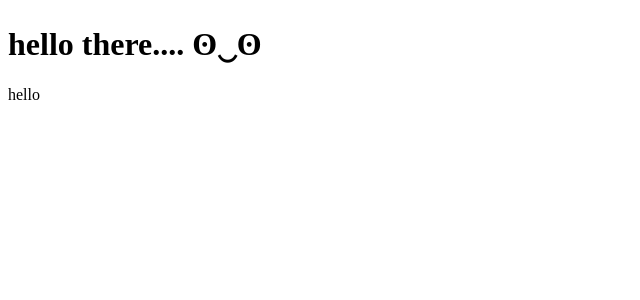
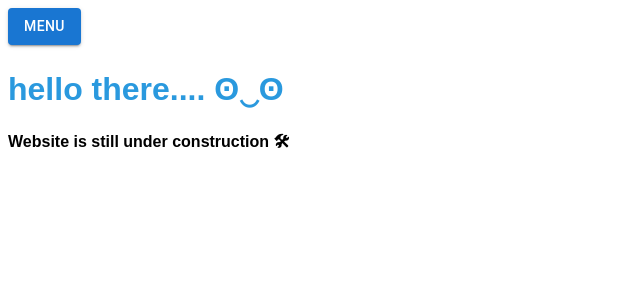
Before and after one commit to iamcrjones/watchi, a React (Create React App) app: page / in a window 1280 px wide. Shown: the top 300 px of the page, without its empty margins (0-640 px from the left). Built offline with nearby package versions, Linux system fonts and the light colour scheme.

Commit message:
initial packages installed. Drawer and theme toggle added

```diff
--- a/src/components/App.js
+++ b/src/components/App.js
@@ -1,14 +1,34 @@
-import React from 'react'
-import About from './About.js'
+import React, { useState } from 'react'
+import { ThemeProvider } from 'styled-components';
+import {lightTheme, darkTheme, GlobalStyles } from './styled/Global.style.js';
+import LightModeIcon from '@mui/icons-material/LightMode';
+import NightlightIcon from '@mui/icons-material/Nightlight';
+import NavDrawer from './Drawer.js';
 
 
 const App = () => {
+  const [theme, setTheme] = useState('light')
+
+  const themeToggle = () => {
+    theme === 'light' ? setTheme('dark') : setTheme('light')
+  }
+
+  const iconToggle = () => {
+    if(theme === 'light'){
+      return <NightlightIcon fontSize="large"/>
+    }else {
+      return <LightModeIcon fontSize="large"/>
+    }
+  }
   return (
-    <div >
-      <h1>hello there.... ʘ‿ʘ</h1>
-      <About />
-    </div>
+    <>
+      <ThemeProvider theme={theme === 'light' ? lightTheme : darkTheme}>
+        <GlobalStyles />
+        <NavDrawer toggle={themeToggle} icon={iconToggle}/>
+        <h1>hello there.... ʘ‿ʘ</h1>
+        <h4>Website is still under construction 🛠</h4>
+      </ThemeProvider>
+    </>
   )
-}
-
+  }
 export default App
--- a/src/components/Drawer.js
+++ b/src/components/Drawer.js
@@ -1,9 +1,69 @@
-const Drawer = () => {
-    return(
-        <>
-            <p> hello </p>
-        </>
-    )
+import * as React from 'react';
+import Box from '@mui/material/Box';
+import Drawer from '@mui/material/Drawer';
+import Button from '@mui/material/Button';
+
+import Divider from '@mui/material/Divider';
+export default function NavDrawer({toggle, icon}) {
+  const [state, setState] = React.useState({
+    right: false
+  });
+
+  const themeIcon = icon
+
+  const toggler = () => {
+    toggle();
+  }
+  const toggleDrawer = (anchor, open) => (event) => {
+    if (event.type === 'keydown' && (event.key === 'Tab' || event.key === 'Shift')) {
+      return;
+    }
+
+    setState({ ...state, [anchor]: open });
+  };
+
+  return (
+    <>
+      <div className='menu'>
+        {['right'].map((anchor) => (
+          <React.Fragment key={anchor}>
+            <Button className="menubutton"onClick={toggleDrawer(anchor, true)}variant='contained'>Menu</Button>
+            <Drawer
+              anchor={anchor}
+              open={state[anchor]}
+              onClose={toggleDrawer(anchor, false)}
+            >
+            <Box
+              sx={{ width: anchor === 'top' || anchor === 'bottom' ? 'auto' : 150 }}
+              role="presentation"
+              onClick={toggleDrawer(anchor, false)}
+              onKeyDown={toggleDrawer(anchor, false)}
+            >
+               <div className="themeToggle" onClick={toggler}>
+                {themeIcon()}
+              </div>
+              <Divider />
+              <Button variant="contained">
+                  <a className='linky' href="/" onClick={toggleDrawer(anchor, false)}>Home</a>
+              </Button>
+              <Divider />
+              <Button variant="contained">
+                <a className='linky' href="/" onClick={toggleDrawer(anchor, false)}>About</a>
+              </Button>
+              <Divider />
+              <Button variant="contained">
+                <a className='linky' href="/" onClick={toggleDrawer(anchor, false)}>Projects</a>
+              </Button>
+              <Divider />
+              <Button variant="contained">
+                <a className='linky' href="/" onClick={toggleDrawer(anchor, false)}>Contact</a>
+              </Button>
+            </Box>
+              {/* {list} */}
+            </Drawer>
+          </React.Fragment>
+        ))}
+      </div>
+    </>
+  );
 }
-
-export default Drawer;
--- /dev/null
+++ b/src/components/styled/Global.style.js
@@ -0,0 +1,34 @@
+import { createGlobalStyle } from "styled-components";
+
+const pallet= {
+    pallet1: "#2A99DE",
+    pallet2: "#52A3FF",
+    pallet3: "#3BC9F5"
+}
+
+export const lightTheme = {
+    body: "#fff",
+    color: "#000"
+}
+
+export const darkTheme = {
+    body: "#000",
+    color: "#fff"
+}
+
+const fonts = {
+    exo: "'Exo', sans-serif;",
+    bangers: "'Bangers', cursive;"
+
+}
+export const GlobalStyles = createGlobalStyle`
+
+    body {
+        background-color: ${(props) => props.theme.body};
+        color: ${(props) => props.theme.color};
+        font-family: ${fonts.exo};
+    }
+    h1 {
+        color: ${pallet.pallet1};
+    }
+`
```
Also changed, not shown: package.json (+7 -1 lines), 1 other file (tests, documents, lock files or other folders).
